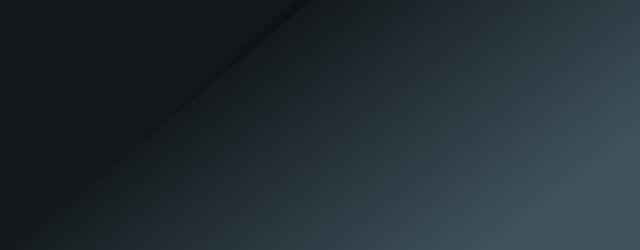
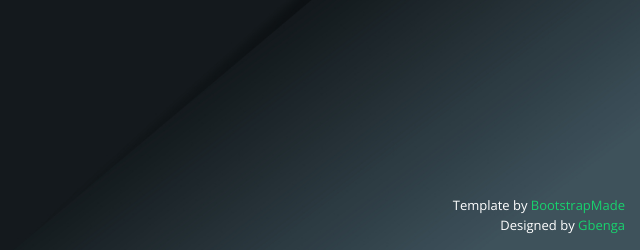
Before and after one commit to gray-adeyi/ogulu, a Django app: page / in a window 1280 px wide. Shown: the part 550-800 px from the top of the page, without its empty margins (640-1280 px from the left). Run offline with Django 3.2, Linux system fonts and the light colour scheme; data that the repository does not hold is empty; some libraries are stand-ins or nearby versions.

Commit message:
Fix bug in index page

```diff
--- a/core/templates/core/base_site.html
+++ b/core/templates/core/base_site.html
@@ -99,7 +99,7 @@
         <!-- Licensing information: https://bootstrapmade.com/license/ -->
         <!-- Purchase the pro version with working PHP/AJAX contact form: https://bootstrapmade.com/personal-free-resume-bootstrap-template/ -->
         Template by <a href="https://bootstrapmade.com/">BootstrapMade</a><br>
-        Designed by <a href="">Oluwadamilola</a>
+        Designed by <a href="https://euphoria-development.herokuapp.com">Gbenga</a>
     </div>
 
     <!-- Vendor JS Files -->
--- a/core/templates/core/index.html
+++ b/core/templates/core/index.html
@@ -403,7 +403,7 @@
           </div>
         </div>
         {% endfor %}
-
+        {% endif %}
 
       </div>
 
@@ -411,7 +411,7 @@
   </div><!-- End Gallery pictures -->
 
 </section><!-- End Gallery Section -->
-{% endif %}
+
 
 <!-- ======= Resume Section ======= -->
 <section id="resume" class="resume">
--- a/ogulu/settings.py
+++ b/ogulu/settings.py
@@ -27,7 +27,7 @@ SECRET_KEY = os.environ.get('DJANGO_SECRET_KEY')
 # SECURITY WARNING: don't run with debug turned on in production!
 DEBUG = False
 
-ALLOWED_HOSTS = ['https://rajify.herokuapp.com',]
+ALLOWED_HOSTS = ['https://rajify.herokuapp.com']
 
 
 # Application definition
```
